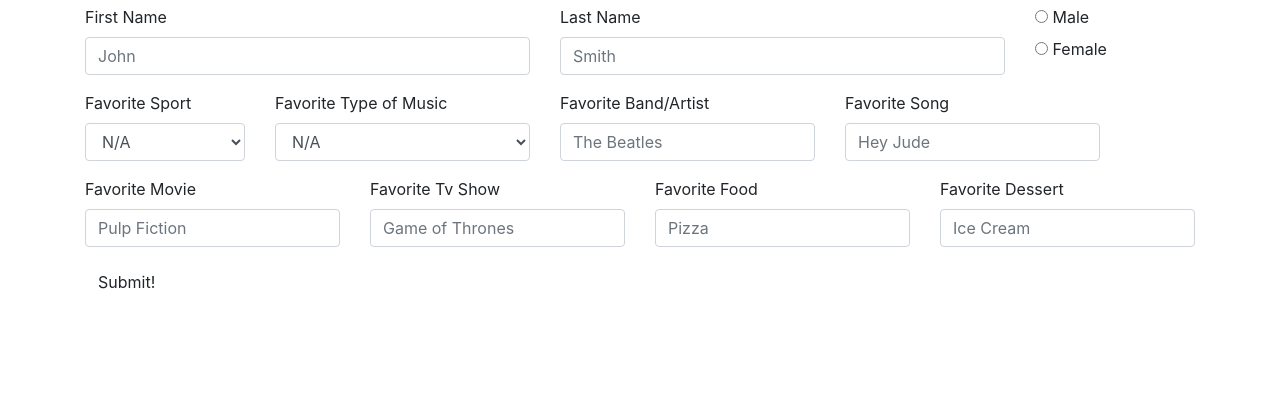
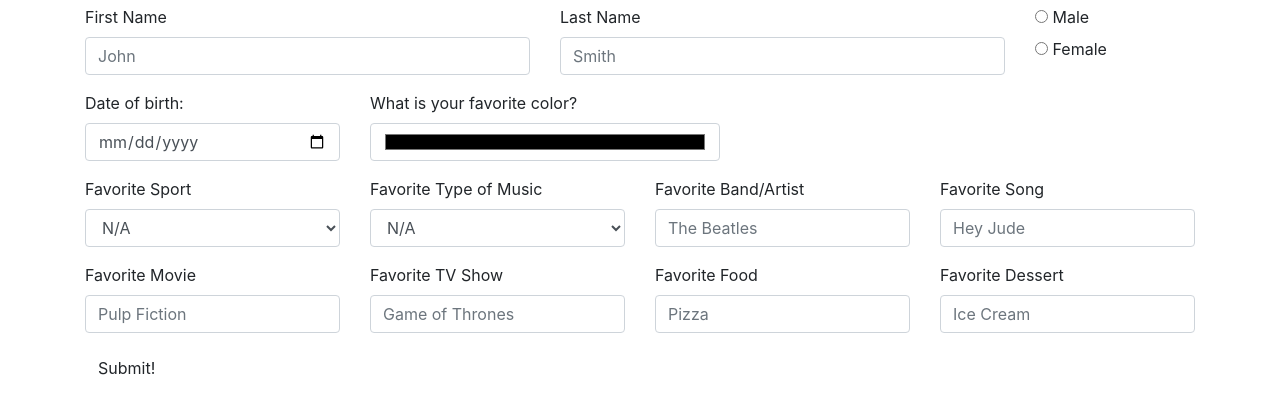
Before and after one commit to yeungm95/survey, a plain HTML site: page index.html in a window 1280 px wide. Shown: the part 51-464 px from the top of the page. Drawn offline with Linux system fonts and the light colour scheme.

Commit message:
add inputs for date of birth and favorite color

```diff
--- a/index.html
+++ b/index.html
@@ -38,7 +38,22 @@
           </div>
         </div>
         <div class="row" id="row2">
-          <div class="col-md-2">
+          <div class="col-md-3">
+            <div class="form-group">
+              <label for="born">Date of birth:</label>
+              <input id="born" class="form-control" type="date">
+            </div>
+          </div>
+        <div class="col-md-4">
+          <div class="form-group">
+              <label for="color">What is your favorite color?</label>
+              <input id="color" class="form-control" type="color">
+            </div>
+          </div>
+
+        </div>
+        <div class="row" id="row3">
+          <div class="col-md-3">
             <label for="favoriteSport">Favorite Sport</label>
             <select class="form-control" id="favoriteSport">
               <option value="N/A">N/A</option>
@@ -87,7 +102,7 @@
             </div>
           </div>
         </div>
-        <div class="row" id="row3">
+        <div class="row" id="row4">
           <div class="col-md-3">
             <div class="form-group">
               <label for="favoriteMovie">Favorite Movie</label>
@@ -96,7 +111,7 @@
           </div>
           <div class="col-md-3">
             <div class="form-group">
-              <label for="favoriteTvShow">Favorite Tv Show</label>
+              <label for="favoriteTvShow">Favorite TV Show</label>
               <input id="favoriteTvShow" class="form-control" type="text" placeholder="Game of Thrones">
             </div>
           </div>
```
